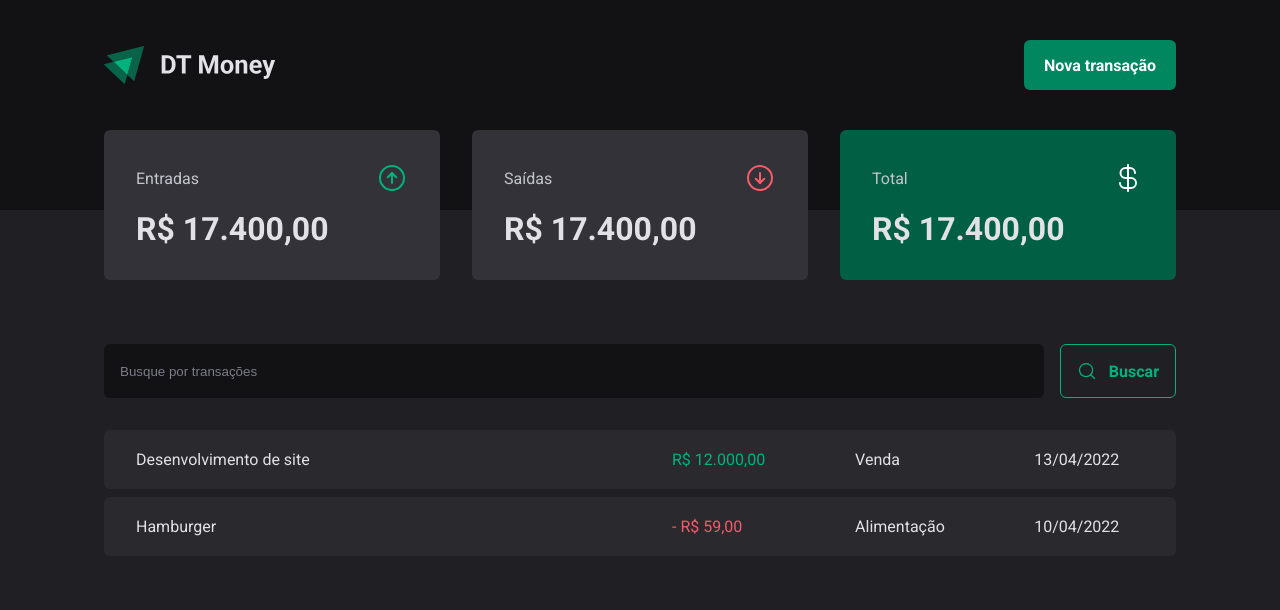
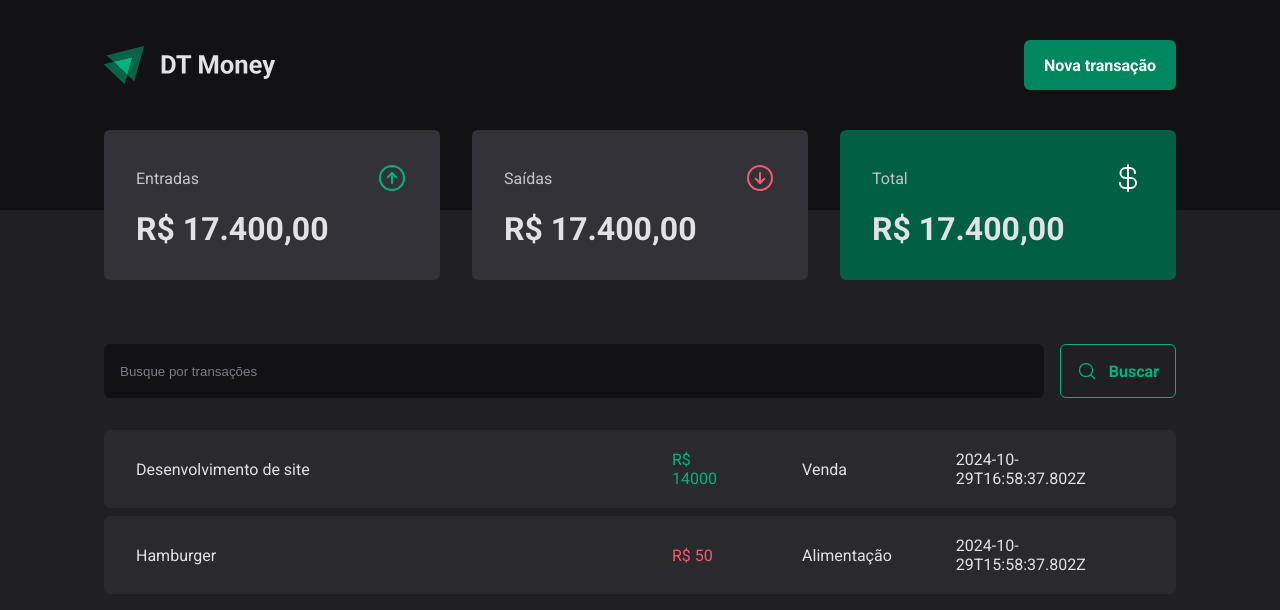
Before and after one commit to madebyluque/Rocketseat-dt-money, a React (Vite) app: page / in a window 1280 px wide. Shown: the top 610 px of the page. Built offline with nearby package versions, Linux system fonts and the light colour scheme; data requests are answered from the project's data file.

Commit message:
realizando requisicao http

```diff
--- a/src/pages/Transactions/index.tsx
+++ b/src/pages/Transactions/index.tsx
@@ -1,9 +1,32 @@
+import { useEffect, useState } from "react";
 import { Header } from "../../components/Header";
 import { Summary } from "../../components/Summary";
 import { SearchForm } from "./components/SearchForm";
 import { PriceHighlight, TransactionsContainer, TransactionsTable } from "./styles";
 
+interface Transaction {
+  id: number
+  description: string
+  type: 'income' | 'outcome'
+  price: number
+  category: string
+  createdAt: string
+}
+
 export function Transactions() {
+  const [transactions, setTransactions] = useState<Transaction[]>([])
+
+  async function loadTransactions() {
+    const response = await fetch('http://localhost:3000/transactions')
+    const data = await response.json()
+
+    setTransactions(data)
+  }
+
+  useEffect(() => {
+    loadTransactions()
+  }, [])
+
   return (
     <div>
       <Header />
@@ -12,18 +35,16 @@
       <SearchForm />
         <TransactionsTable>
           <tbody>
-            <tr>
-              <td width="50%">Desenvolvimento de site</td>
-              <td><PriceHighlight variant="income">R$ 12.000,00</PriceHighlight></td>
-              <td>Venda</td>
-              <td>13/04/2022</td>
-            </tr>
-            <tr>
-              <td width="50%">Hamburger</td>
-              <td><PriceHighlight variant="outcome">- R$ 59,00</PriceHighlight></td>
-              <td>Alimentação</td>
-              <td>10/04/2022</td>
-            </tr>
+            {transactions.length && transactions.map(transaction => {
+              return (
+                <tr key={transaction.id}>
+                  <td width="50%">{transaction.description}</td>
+                  <td><PriceHighlight variant={transaction.type}>R$ {transaction.price}</PriceHighlight></td>
+                  <td>{transaction.category}</td>
+                  <td>{transaction.createdAt}</td>
+                </tr>
+              )
+            })}
           </tbody>
         </TransactionsTable>
       </TransactionsContainer>
```
